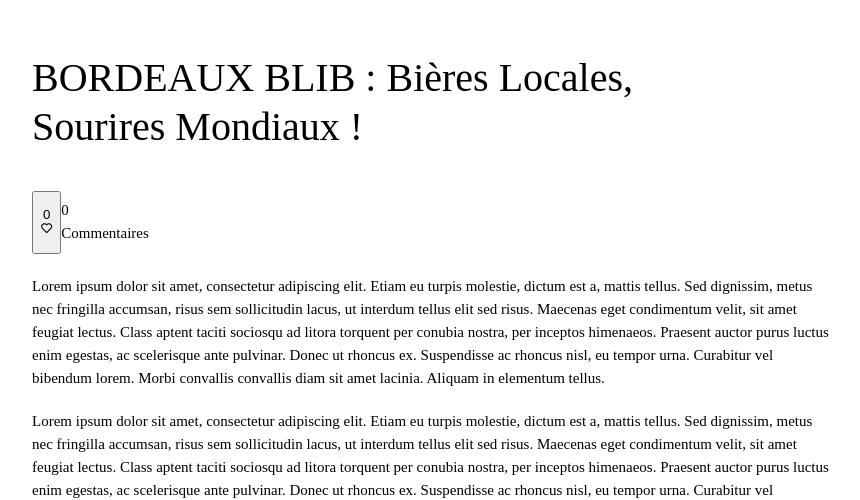
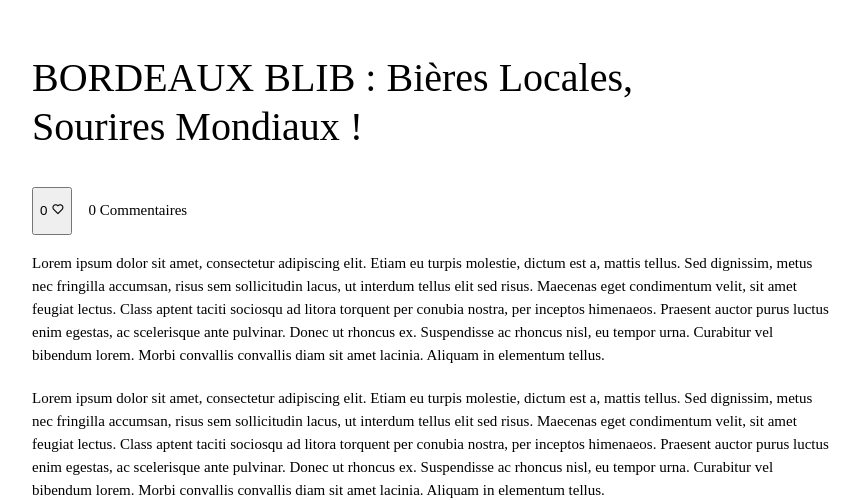
Before and after one commit to LineCab/blogart24, a PHP site: page /views/frontend/articles/article1.php in a window 1280 px wide. Shown: the top 500 px of the page, without its empty margins (208-1068 px from the left). Run offline with PHP 8.4, Linux system fonts and the light colour scheme.

Commit message:
derniere sauvegarde
bon j'ai pas reussi a mettre le envoyer dans la section commentaire

```diff
--- a/views/frontend/articles/article1.php
+++ b/views/frontend/articles/article1.php
@@ -280,12 +280,15 @@
 
         .article-info {
             display: flex;
-            justify-content: space-between;
-            padding-right: 88%;
+
+            justify-content: space-arrond;
             align-items: center;
             margin-bottom: 10px;
         }
 
+       .article-info .like {
+            padding-right: 1rem;
+        }
 
         .titre {
             text-align: left;
```
